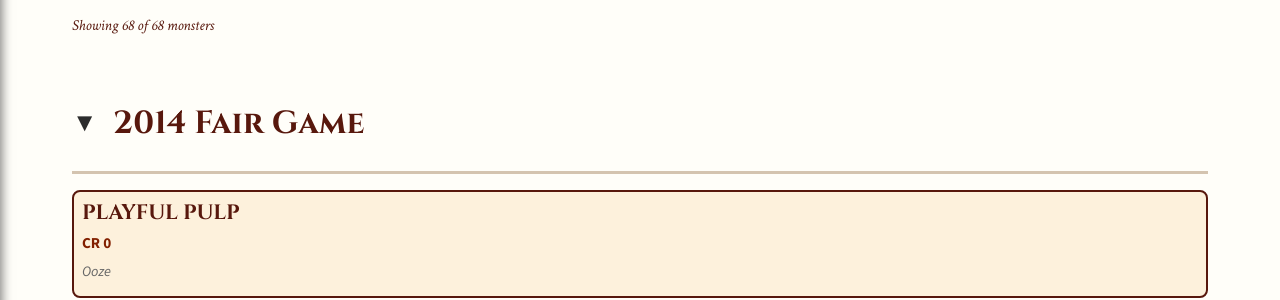
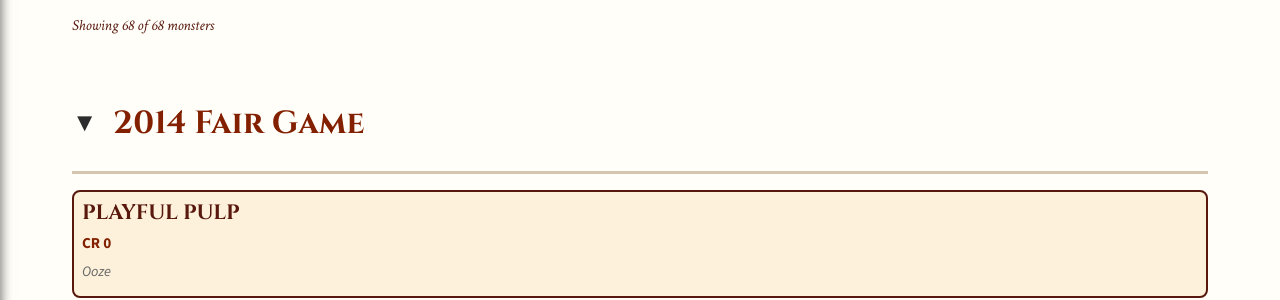
Before and after one commit to coconutswallow/Guides, a Jekyll site: the page built from monster-compendium/index.html, in a window 1280 px wide. Shown: the part 525-825 px from the top of the page. Built offline with Jekyll 4.4.1, drawn with Linux system fonts in a browser that asks for light colours; comment, search, counter and statistics services are not loaded.

Commit message:
Update index.html

```diff
--- a/monster-compendium/index.html
+++ b/monster-compendium/index.html
@@ -181,7 +181,7 @@
   font-family: var(--font-header);
   font-size: 1.0em;
   font-weight: 700;
-  color: #58180D;
+  color: var( --color-secondary);
   cursor: pointer;
   padding: 0.5em 0;
   width: 100%;
```
